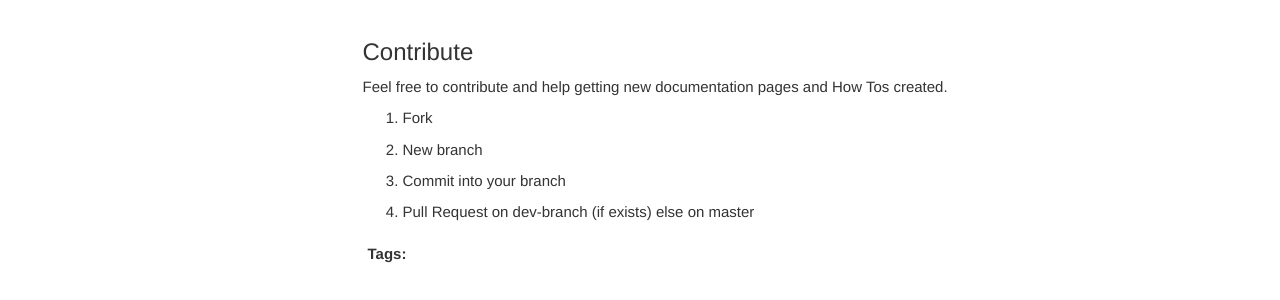
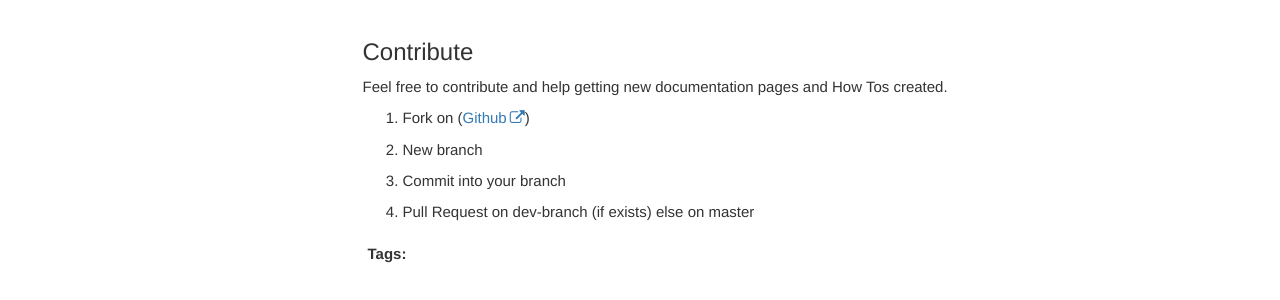
Before and after one commit to RajputPawan/Prometheus, a Jekyll site: the page built from index.md, in a window 1280 px wide. Shown: the part 1091-1391 px from the top of the page. Built offline with Jekyll 4.4.1, drawn with Linux system fonts in a browser that asks for light colours; comment, search, counter and statistics services are not loaded.

Commit message:
adding link to github project+repo

```diff
--- a/index.md
+++ b/index.md
@@ -34,7 +34,7 @@ Thank you for visiting Mercedes-Benz Ubuntu Desktop User Documentation. In this
 
 Feel free to contribute and help getting new documentation pages and How Tos created.
 
-1. Fork
+1. Fork on ([Github](https://git.daimler.com/ubunturd/ubuntudoc/))
 2. New branch
 3. Commit into your branch
 4. Pull Request on dev-branch (if exists) else on master
```
